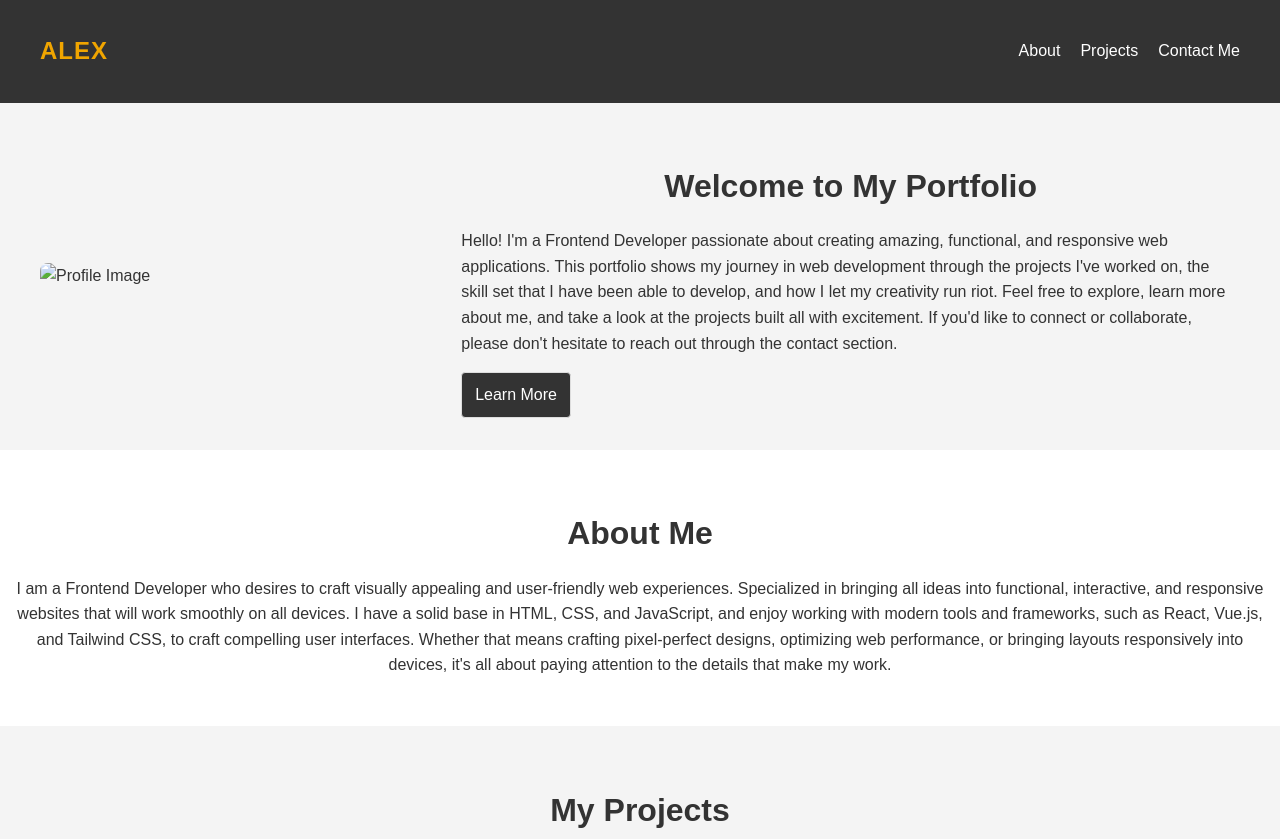
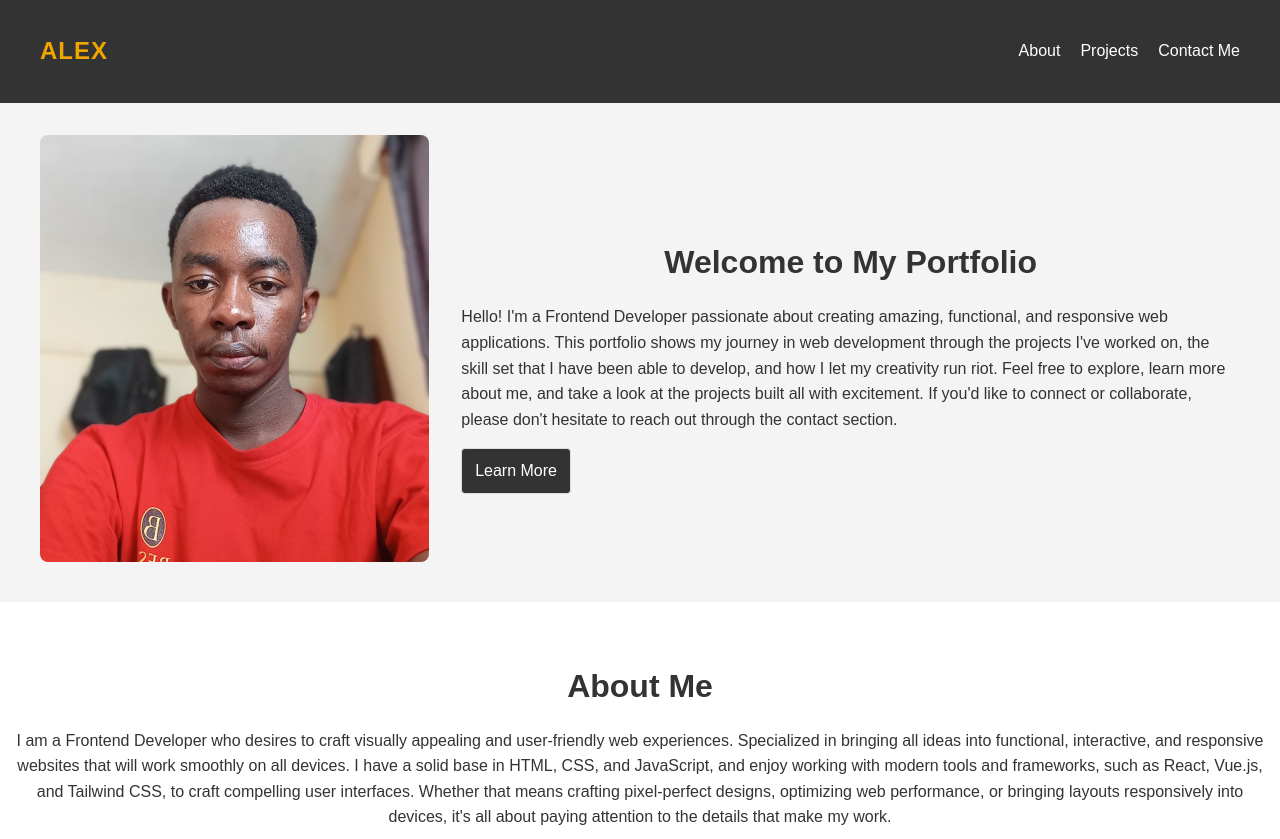
Before and after one commit to irungualex/myportfolio, a plain HTML site: page index.html in a window 1280 px wide. Shown: the top 839 px of the page. Drawn offline with Linux system fonts and the light colour scheme.

Commit message:
Update index.html

```diff
--- a/index.html
+++ b/index.html
@@ -22,7 +22,7 @@
     <section class="intro">
         <div class="intro-container">
             <div class="image-container">
-                <img src="c:\Users\user\Pictures\chief.jpg" alt="Profile Image" class="profile-img">
+                <img src="alekii.jpg" alt="Profile Image" class="profile-img">
             </div>
             <div class="intro-text">
                 <h2>Welcome to My Portfolio</h2>
```
